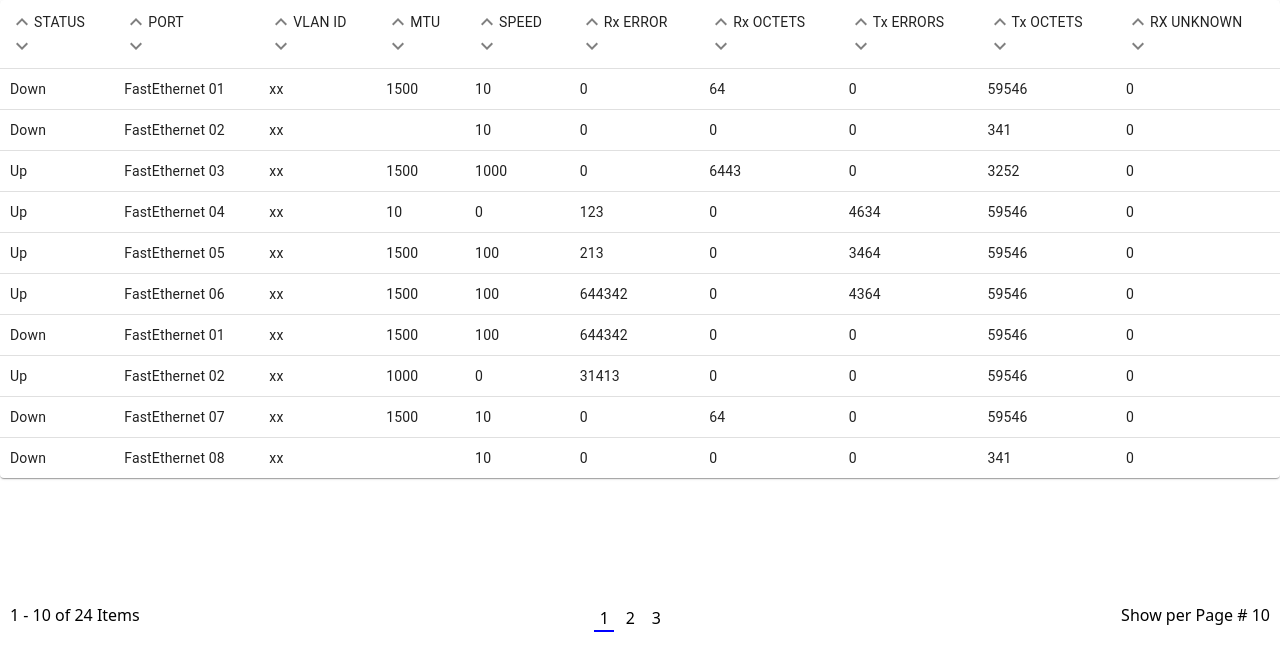
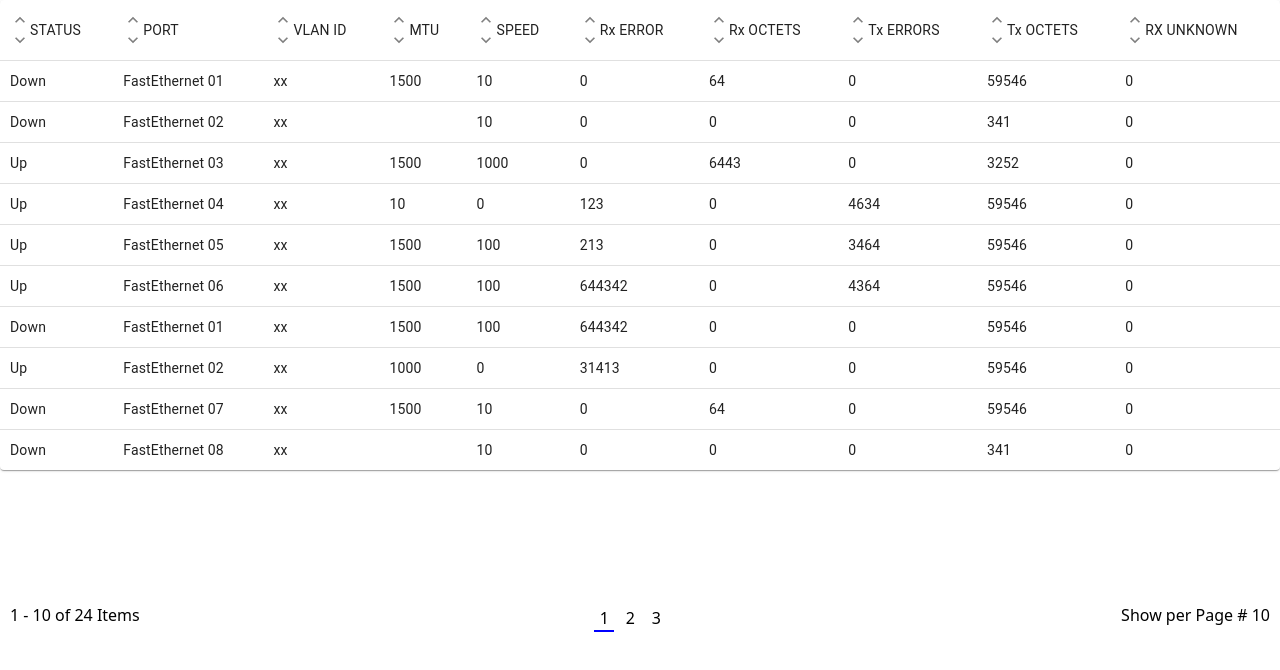
Before and after one commit to abdulkhaliquem9/react-horizontal-scroller, a React (Create React App) app: page / in a window 1280 px wide. Shown: the top 670 px of the page. Built offline with nearby package versions, Linux system fonts and the light colour scheme.

Commit message:
added try catch in sortBy function

```diff
--- a/src/components/Table/styles.scss
+++ b/src/components/Table/styles.scss
@@ -20,11 +20,17 @@
                     // display: flex;
                     .table-header-cell {
                         display: flex;
+                        align-items: center;
                         .sort-icons {
                             display: flex;
                             flex-direction: column;
+                            svg {
+                                width: 20px;
+                                height: 20px;
+                            }
                             span {
                                 width: fit-content;
+                                margin-left: 4px;
                             }
                         }
 
--- a/src/components/Table/utils.js
+++ b/src/components/Table/utils.js
@@ -1,6 +1,7 @@
 import { ASCENDING, DESCENDING, tableColumns } from './constants';
 
 export const sortData = (a, b, sortByColumn, orderBy) => {
+    try {
     if (typeof a[sortByColumn] === 'number') {
         if (orderBy === ASCENDING)
             return a[sortByColumn] - b[sortByColumn]
@@ -28,6 +29,10 @@ export const sortData = (a, b, sortByColumn, orderBy) => {
             }
             return 0;
         }
+    }
+    }
+    catch(error){
+        console.log('sort error', error)
     }
 }
 
```
